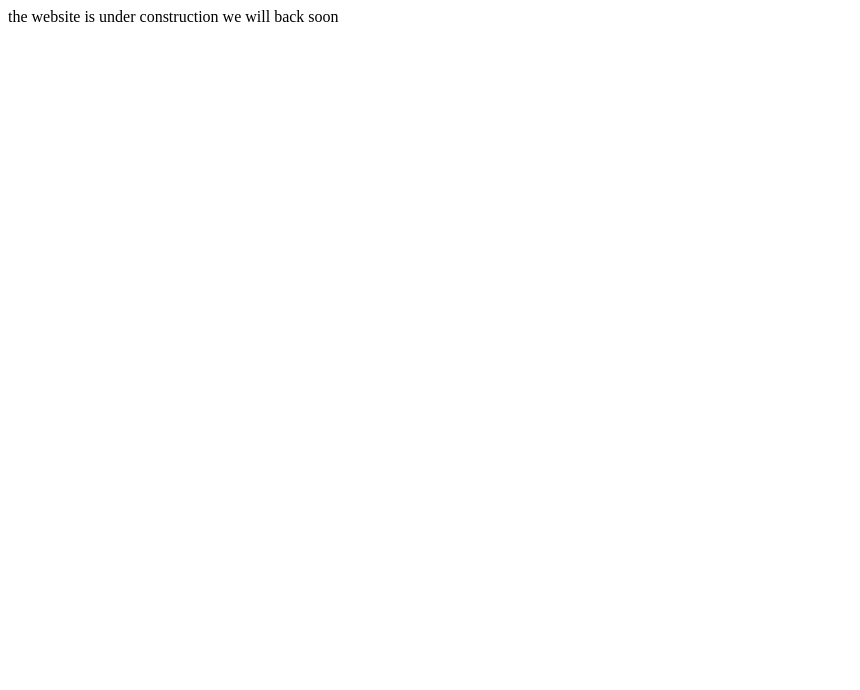
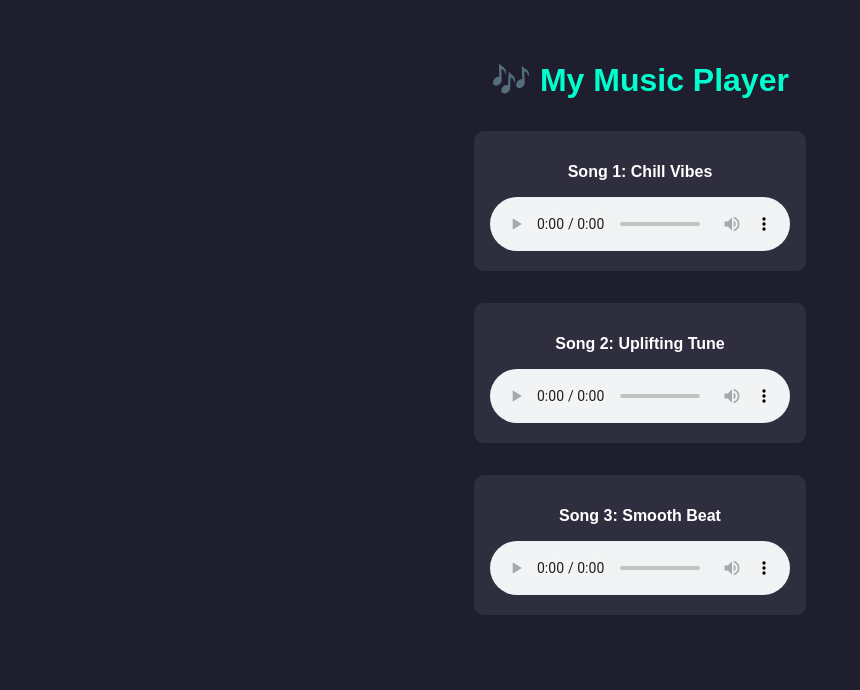
Before and after one commit to Virajpatare/viru_92, a plain HTML site: page index.html in a window 1280 px wide. Shown: the whole page, without its empty margins (0-860 px from the left). Drawn offline with Linux system fonts and the light colour scheme.

Commit message:
Update index.html

```diff
--- a/index.html
+++ b/index.html
@@ -1,2 +1,64 @@
-the website is under construction
-we will back soon
+<!DOCTYPE html>
+<html lang="en">
+<head>
+  <meta charset="UTF-8" />
+  <meta name="viewport" content="width=device-width, initial-scale=1.0"/>
+  <title>Music Player</title>
+  <style>
+    body {
+      font-family: Arial, sans-serif;
+      background: #1e1e2f;
+      color: white;
+      text-align: center;
+      padding: 2rem;
+    }
+    h1 {
+      color: #00ffcc;
+    }
+    .player {
+      margin: 2rem auto;
+      background: #2e2e3e;
+      padding: 1rem;
+      border-radius: 10px;
+      width: 300px;
+    }
+    audio {
+      width: 100%;
+      margin-top: 1rem;
+    }
+    .song-title {
+      margin-top: 1rem;
+      font-weight: bold;
+    }
+  </style>
+</head>
+<body>
+
+  <h1>🎶 My Music Player</h1>
+
+  <div class="player">
+    <div class="song-title">Song 1: Chill Vibes</div>
+    <audio controls>
+      <source src="songs/song1.mp3" type="audio/mpeg">
+      Your browser does not support the audio element.
+    </audio>
+  </div>
+
+  <div class="player">
+    <div class="song-title">Song 2: Uplifting Tune</div>
+    <audio controls>
+      <source src="songs/song2.mp3" type="audio/mpeg">
+      Your browser does not support the audio element.
+    </audio>
+  </div>
+
+  <div class="player">
+    <div class="song-title">Song 3: Smooth Beat</div>
+    <audio controls>
+      <source src="songs/song3.mp3" type="audio/mpeg">
+      Your browser does not support the audio element.
+    </audio>
+  </div>
+
+</body>
+</html>
```
